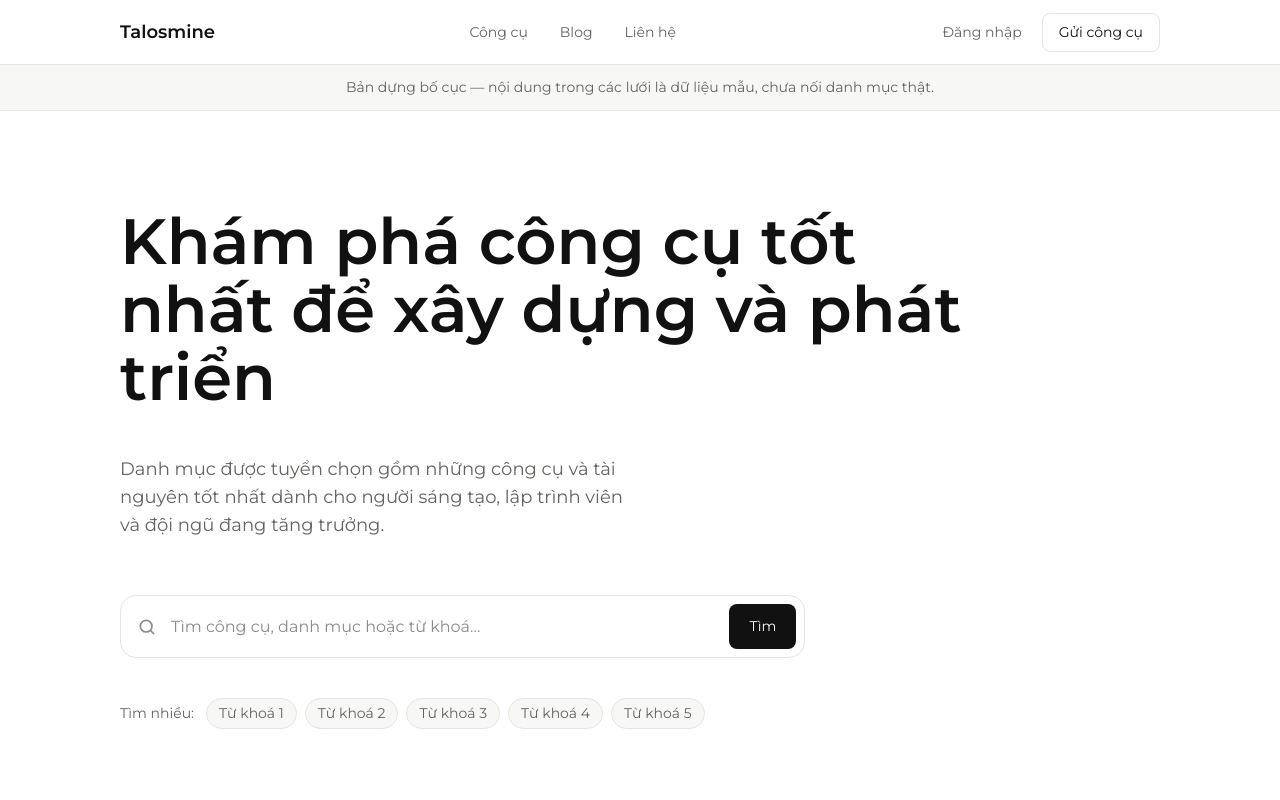
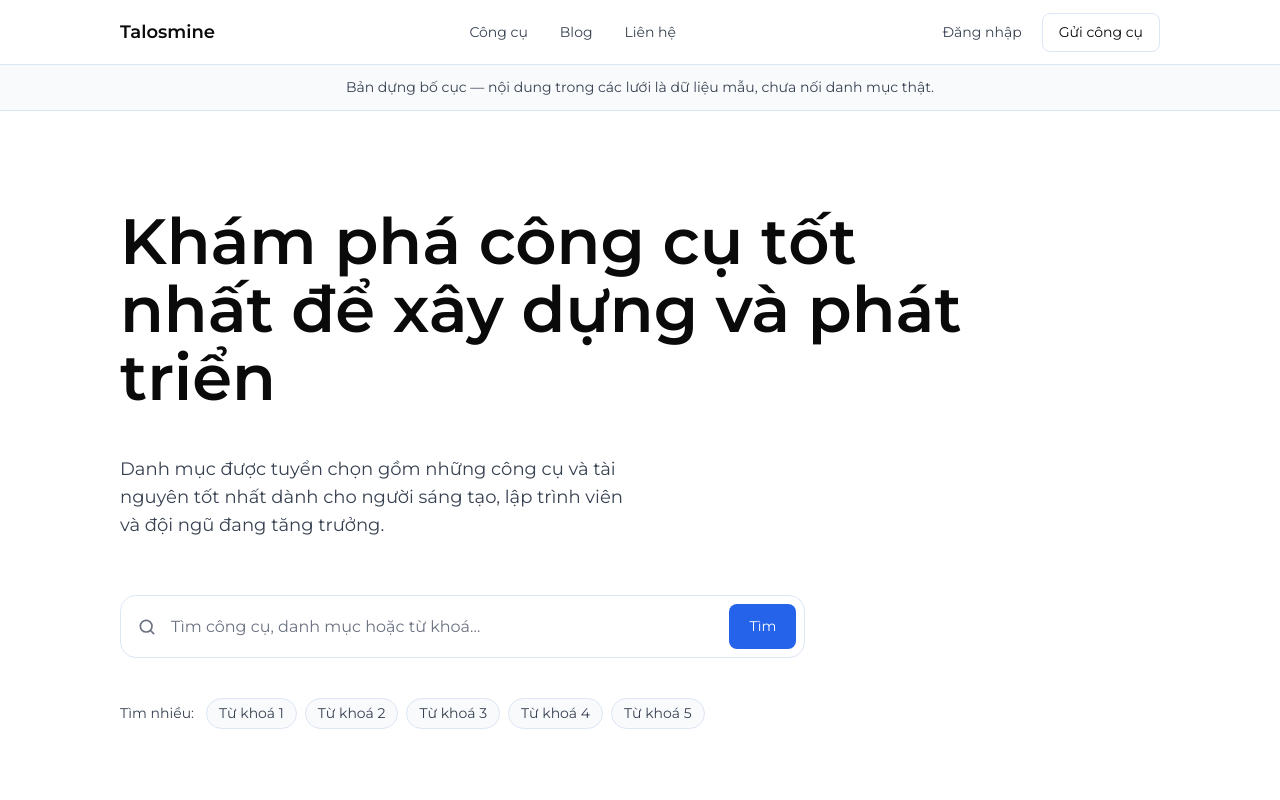
Before and after one commit to HoangKhai17/Talosmine, a Next.js app in the folder apps/web/: page / in a window 1280 px wide. Shown: the top 800 px of the page. Built offline with nearby package versions, Linux system fonts and the light colour scheme; no server answers.

Commit message:
fix global css

```diff
--- a/apps/web/app/(user)/layout.module.css
+++ b/apps/web/app/(user)/layout.module.css
@@ -114,12 +114,30 @@
   min-height: 60vh;
 }
 
-/* ── Footer ───────────────────────────────────────────────────────────────── */
+/* ── Footer ───────────────────────────────────────────────────────────────────
+ * SECTION TỐI theo bảng màu (2026-07-23): nền là Gradient Dark Blue.
+ *
+ * Nền tối nên chữ phải sáng. Bảng màu có `--color-text-inverse` (#fff) cho chữ chính,
+ * nhưng KHÔNG có token "chữ phụ trên nền tối". Thay vì bịa một hex mới, ta suy biến bằng
+ * ĐỘ MỜ của inverse (`color-mix … transparent`) — vẫn tham chiếu token, không thêm màu lạ.
+ * Nếu sau này bảng màu bổ sung token muted-light thì thay các color-mix này bằng nó.
+ */
 .footer {
-  border-top: var(--border-default);
-  background-color: var(--color-bg-secondary);
+  background: var(--gradient-dark-blue);
   padding-block: var(--space-16);
   margin-top: var(--space-20);
+  /* Chữ chính (tiêu đề cột, tên thương hiệu) kế thừa màu này → trắng. */
+  color: var(--color-text-inverse);
+}
+
+/*
+ * Chữ phụ trên nền tối. `.textSecondary`/`.textTertiary` là class TOÀN CỤC (color tối),
+ * sẽ vô hình trên nền tối — nên đè trong phạm vi footer. `:global()` để chạm được class
+ * toàn cục từ trong CSS Module; `.footer .textSecondary` có độ đặc hiệu cao hơn nên thắng.
+ */
+.footer :global(.textSecondary),
+.footer :global(.textTertiary) {
+  color: color-mix(in srgb, var(--color-text-inverse) 66%, transparent);
 }
 
 /*
@@ -174,12 +192,12 @@
 }
 
 .footerLink {
-  color: var(--color-text-secondary);
+  color: color-mix(in srgb, var(--color-text-inverse) 80%, transparent);
   text-decoration: none;
 }
 
 .footerLink:hover {
-  color: var(--color-text-primary);
+  color: var(--color-text-inverse);
 }
 
 /*
@@ -187,7 +205,7 @@
  * tệ hơn một dòng chữ không bấm được.
  */
 .footerPending {
-  color: var(--color-text-tertiary);
+  color: color-mix(in srgb, var(--color-text-inverse) 55%, transparent);
 }
 
 .socialList {
@@ -200,10 +218,12 @@
   place-items: center;
   width: var(--space-10);
   height: var(--space-10);
-  border: var(--border-default);
+  /* Trên nền tối: viền dùng token viền-tối, nền là một lớp trắng RẤT mờ để ô nổi nhẹ
+   * khỏi gradient mà không thành một khối trắng chói. */
+  border: 1px solid var(--color-border-dark);
   border-radius: var(--radius-button);
-  background-color: var(--color-bg-primary);
-  color: var(--color-text-secondary);
+  background-color: color-mix(in srgb, var(--color-text-inverse) 6%, transparent);
+  color: var(--color-text-inverse);
 }
 
 @media (prefers-reduced-motion: no-preference) {
--- a/apps/web/app/globals.css
+++ b/apps/web/app/globals.css
@@ -10,23 +10,76 @@
 
 :root {
   /* ── Màu ──────────────────────────────────────────────────────────────────
-   * Chủ dự án ghi bảng màu "đang chỉnh lại" — dự kiến sẽ đổi. Vì component chỉ
-   * dùng var() nên lúc đó chỉ cần sửa ở đây.
+   * Bảng màu chính thức của chủ dự án (2026-07-23). Trước đây là bảng đơn sắc
+   * (đen/trắng/xám) "đang chỉnh lại"; nay chuyển sang HỆ XANH THƯƠNG HIỆU.
+   *
+   * Component chỉ dùng var() nên đổi bảng = sửa duy nhất ở đây. 10 token mà
+   * component ĐANG dựa vào (đừng đổi TÊN, chỉ đổi giá trị): bg-primary,
+   * bg-secondary, text-primary/secondary/tertiary, border-default/hover,
+   * button-primary, button-text, focus. Các token còn lại là bổ sung.
+   *
+   * Cách tổ chức: THANG XANH gốc giữ hex thô một lần; token ngữ nghĩa (button,
+   * icon, tag, focus…) tham chiếu lại bằng var() để không lệch giá trị.
    */
-  --color-bg-primary: #ffffff;
-  --color-bg-secondary: #f7f7f5;
-  --color-text-primary: #111111;
-  --color-text-secondary: #62625f;
-  --color-text-tertiary: #8a8a86;
-  --color-border-default: #e5e5e1;
-  --color-border-hover: #c9c9c4;
-  --color-button-primary: #111111;
+
+  /* Thang xanh gốc — nguồn hex duy nhất cho mọi thứ "xanh". */
+  --color-blue-primary: #2563eb; /* thương hiệu, nút chính, link, icon nổi bật */
+  --color-blue-hover: #1d4ed8; /* nút/link khi hover */
+  --color-blue-active: #1e40af; /* nút đang nhấn, menu active */
+  --color-blue-light: #dbeafe; /* nền badge, tag, icon box */
+  --color-blue-soft: #eff6ff; /* nền xanh rất nhẹ */
+
+  /* Nền trang & section */
+  --color-bg-primary: #ffffff; /* nền chính */
+  --color-bg-secondary: #f8fafc; /* section phụ */
+  --color-bg-blue-soft: #f5f9ff; /* section điểm nhấn xanh nhẹ */
+  --color-bg-dark: #070b14; /* footer / section tối */
+
+  /* Bề mặt (card, input, modal) */
+  --color-surface-primary: #ffffff;
+  --color-surface-blue: var(--color-blue-soft);
+
+  /* Chữ */
+  --color-text-primary: #0a0a0a; /* tiêu đề, nội dung chính */
+  --color-text-secondary: #374151; /* mô tả */
+  --color-text-tertiary: #6b7280; /* ngày tháng, metadata */
+  --color-text-disabled: #9ca3af; /* placeholder, nội dung vô hiệu */
+  --color-text-inverse: #ffffff; /* chữ trên nền xanh/tối */
+
+  /* Viền */
+  --color-border-default: #dce6f5; /* viền card, input, divider */
+  --color-border-soft: #e5e7eb; /* phân cách nhẹ */
+  --color-border-hover: #93c5fd; /* viền khi hover */
+  --color-border-focus: var(--color-blue-primary); /* viền khi focus */
+  --color-border-dark: #1e293b; /* viền card trên nền tối */
+
+  /* Nút chính */
+  --color-button-primary: var(--color-blue-primary);
+  --color-button-primary-hover: var(--color-blue-hover);
+  --color-button-primary-active: var(--color-blue-active);
   --color-button-text: #ffffff;
+  /* Nút phụ */
+  --color-button-secondary: #ffffff;
+  --color-button-secondary-text: #0a0a0a;
 
-  /* Focus ring: KHÔNG có trong quy chuẩn nhưng bắt buộc phải nhìn thấy được
-   * (phase-1 mục 10, có test Playwright kiểm). Dùng text-primary để hợp tông
-   * đơn sắc của bảng màu thay vì thêm một màu lạ. */
-  --color-focus: var(--color-text-primary);
+  /* Icon & tag */
+  --color-icon-primary: var(--color-blue-primary);
+  --color-icon-bg: var(--color-blue-light);
+  --color-tag-bg: var(--color-blue-soft);
+  --color-tag-text: var(--color-blue-primary);
+
+  /* Gradient — dùng cho CTA, banner, hero, section tối. Tham số nguyên văn bảng
+   * quy chuẩn; các hex phụ (#60a5fa, #38bdf8, #0f172a, #1e3a8a) chỉ xuất hiện
+   * trong gradient nên không tách thành token riêng. */
+  --gradient-blue-primary: linear-gradient(135deg, #2563eb 0%, #60a5fa 100%);
+  --gradient-blue-strong: linear-gradient(135deg, #1d4ed8 0%, #2563eb 50%, #38bdf8 100%);
+  --gradient-blue-soft: linear-gradient(135deg, #eff6ff 0%, #dbeafe 50%, #ffffff 100%);
+  --gradient-dark-blue: linear-gradient(135deg, #070b14 0%, #0f172a 55%, #1e3a8a 100%);
+
+  /* Focus ring: BẮT BUỘC nhìn thấy được (phase-1 mục 10, có test Playwright).
+   * Bảng mới có màu focus riêng (Border Focus xanh) nên dùng nó thay cho
+   * text-primary đơn sắc trước đây — vừa hợp thương hiệu vừa đủ tương phản. */
+  --color-focus: var(--color-border-focus);
 
   /* ── Spacing ──────────────────────────────────────────────────────────────
    * Thang đã duyệt. KHÔNG dùng giá trị ngoài danh sách này. */
@@ -128,9 +181,10 @@
   --weight-body: 400;
   --weight-caption: 500;
 
-  /* Quy chuẩn chỉ định nghĩa bảng màu sáng. Chưa có dark palette nên khoá ở
-   * light — bật dark mà tự bịa màu sẽ lệch thiết kế. Cần chủ dự án cung cấp
-   * bảng dark thì mới thêm. */
+  /* Khoá ở light. Bảng mới CÓ token nền tối (--color-bg-dark, --color-border-dark,
+   * --color-text-inverse) nhưng đó là để dựng SECTION TỐI trên trang sáng (footer,
+   * banner), KHÔNG phải một dark mode đầy đủ. Bật dark mode thật cần bảng riêng cho
+   * mọi token — chưa có, nên chưa mở. */
   color-scheme: light;
 }
 
```
